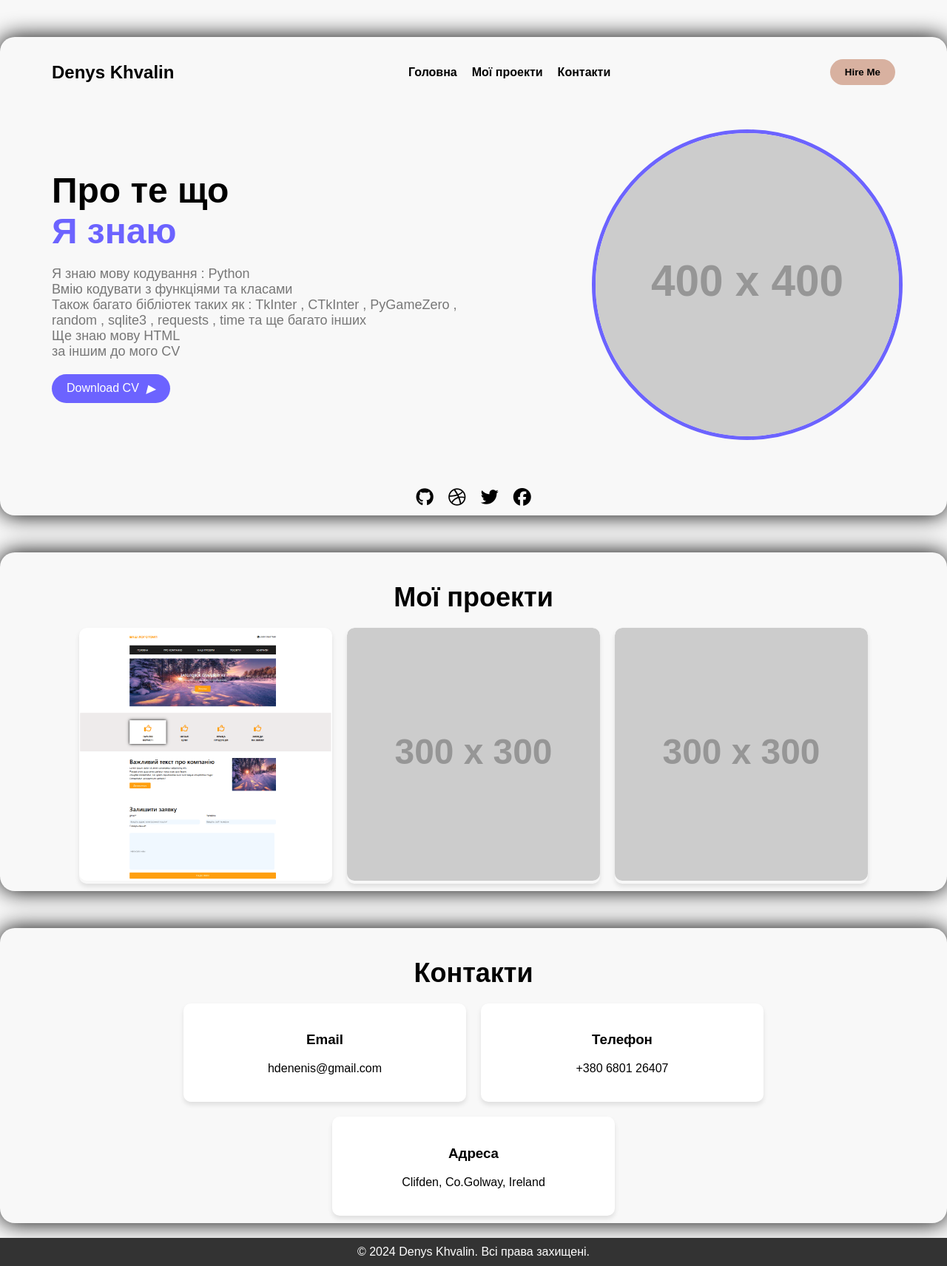
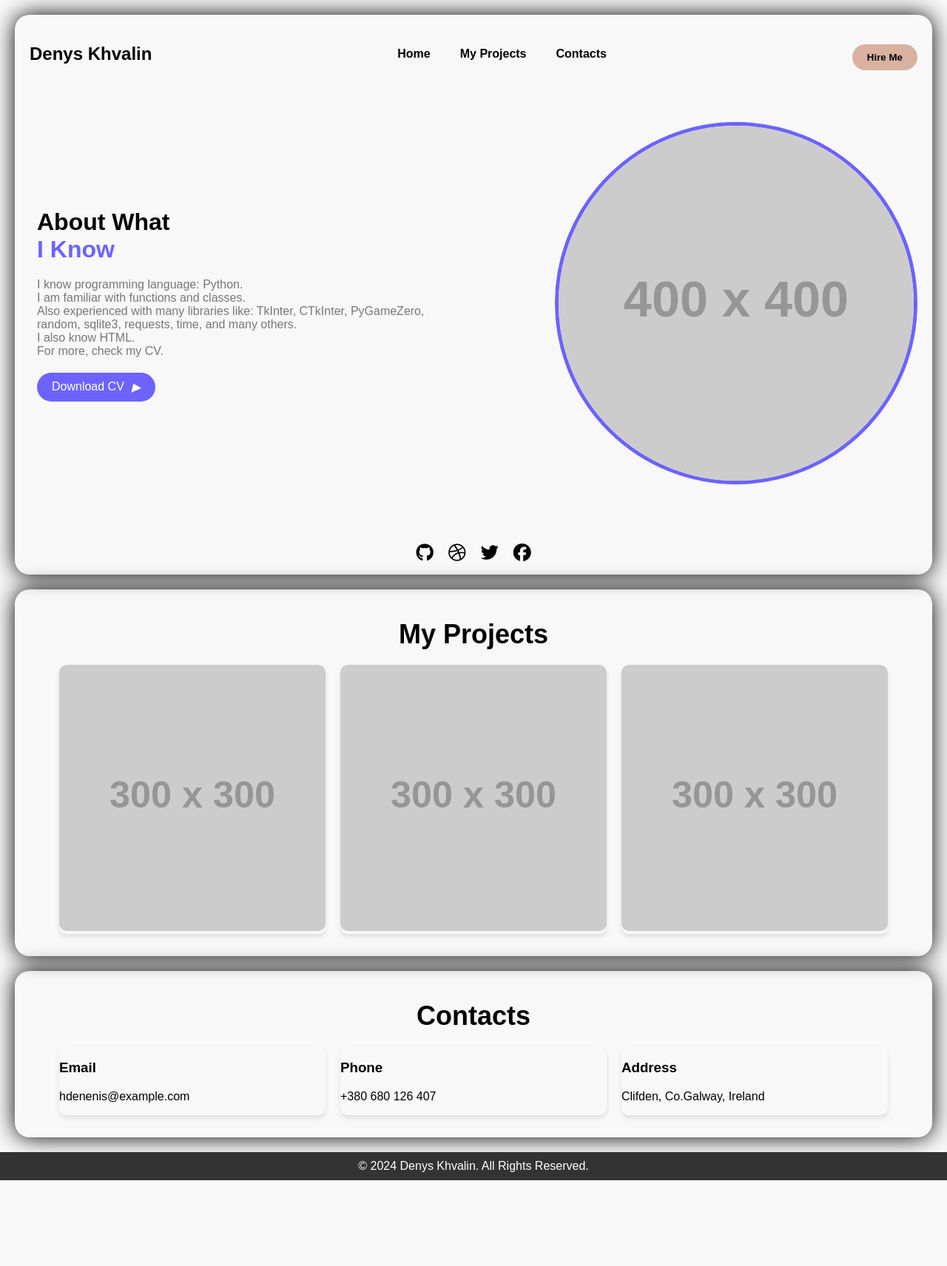
Before and after one commit to Deffnz/Deffnz.github.io, a plain HTML site: page index.html in a window 1280 px wide. Shown: the whole page at 74% size. After the commit the page ends 1596 px from the top, so only its background shows below. Drawn offline with Linux system fonts and the light colour scheme; placeholder pictures from the web are drawn by us.

Commit message:
site fix

```diff
--- a/index.html
+++ b/index.html
@@ -3,7 +3,7 @@
 <head>
     <meta charset="UTF-8">
     <meta name="viewport" content="width=device-width, initial-scale=1.0">
-    <title>James Ken Portfolio</title>
+    <title>Denys Khvalin Portfolio</title>
     <style>
         body {
             background-color: #f8f8f8;
@@ -14,16 +14,17 @@
         .container {
             max-width: 1200px;
             margin: 0 auto;
-            padding: 10px 70px;
+            padding: 10px 20px;
             box-shadow: 0px 0px 30px;
             border-radius: 20px;
-            margin-top: 50px;
+            margin-top: 20px;
         }
         header {
             display: flex;
             justify-content: space-between;
             align-items: center;
             padding: 20px 0;
+            flex-wrap: wrap; /* Allows items to wrap on smaller screens */
         }
         header h1 {
             margin: 0;
@@ -34,14 +35,16 @@
             margin: 0;
             padding: 0;
             display: flex;
+            flex-wrap: wrap; /* Allows items to wrap inside the container */
         }
         nav ul li {
-            margin-left: 20px;
+            margin: 5px 10px; /* Reduced margin for smaller screens */
         }
         nav ul li a {
             text-decoration: none;
             color: #000;
             font-weight: bold;
+            padding: 5px 10px; /* Added padding for clickable area */
         }
         .hire-me {
             background-color: #d8b1a0;
@@ -50,25 +53,29 @@
             padding: 10px 20px;
             font-weight: bold;
             cursor: pointer;
+            margin-top: 10px; /* Added margin for spacing */
         }
         .main-content {
             display: flex;
             justify-content: space-between;
             align-items: center;
             padding: 40px 0;
+            flex-wrap: wrap; /* Allows main content to wrap on smaller screens */
         }
         .main-content .info {
-            max-width: 50%;
+            max-width: 100%;
+            flex-basis: 50%; /* Adjusted to use flexbox */
+            padding: 10px;
         }
         .main-content .info h2 {
-            font-size: 48px;
+            font-size: 32px;
             margin: 0;
         }
         .main-content .info h2 span {
             color: #6c63ff;
         }
         .main-content .info p {
-            font-size: 18px;
+            font-size: 16px;
             color: #777;
             margin: 20px 0;
         }
@@ -91,7 +98,9 @@
             margin-left: 10px;
         }
         .main-content .photo {
-            max-width: 40%;
+            max-width: 100%;
+            flex-basis: 40%; /* Adjusted to use flexbox */
+            padding: 10px;
         }
         .main-content .photo img {
             width: 100%;
@@ -102,39 +111,41 @@
             display: flex;
             justify-content: center;
             margin-top: 20px;
+            flex-wrap: wrap; /* Allows wrapping on smaller screens */
         }
         .social-links a {
-            margin: 0 10px;
+            margin: 5px 10px; /* Reduced margin for smaller screens */
             font-size: 24px;
             color: #000;
             text-decoration: none;
         }
-        .projects-container {
+        .projects-container, .contact-container {
             max-width: 1200px;
-            margin: 50px auto;
+            margin: 20px auto;
             padding: 20px;
             box-shadow: 0px 0px 30px;
             border-radius: 20px;
         }
-        .projects h2 {
+        .projects h2, .contact h2 {
             text-align: center;
             font-size: 36px;
             margin-bottom: 20px;
         }
-        .project-grid {
+        .project-grid, .contact-grid {
             display: flex;
             flex-wrap: wrap;
             gap: 20px;
             justify-content: center;
         }
-        .project {
-            width: 30%;
+        .project, .contact-info {
+            width: calc(100% / 3 - 40px);
             min-width: 250px;
             position: relative;
             overflow: hidden;
             border-radius: 10px;
             box-shadow: 0px 4px 6px rgba(0, 0, 0, 0.1);
             transition: transform 0.3s ease;
+            margin-bottom: 20px;
         }
         .project img {
             width: 100%;
@@ -158,33 +169,6 @@
         .project:hover .project-info {
             opacity: 1;
         }
-        .contact-container {
-            max-width: 1200px;
-            margin: 50px auto;
-            padding: 20px;
-            box-shadow: 0px 0px 30px;
-            border-radius: 20px;
-        }
-        .contact h2 {
-            text-align: center;
-            font-size: 36px;
-            margin-bottom: 20px;
-        }
-        .contact-grid {
-            display: flex;
-            flex-wrap: wrap;
-            gap: 20px;
-            justify-content: center;
-        }
-        .contact-info {
-            width: 30%;
-            min-width: 250px;
-            padding: 20px;
-            border-radius: 10px;
-            box-shadow: 0px 4px 6px rgba(0, 0, 0, 0.1);
-            background-color: #fff;
-            text-align: center;
-        }
         footer {
             background-color: #333;
             color: #fff;
@@ -195,6 +179,35 @@
         footer p {
             margin: 0;
         }
+
+        /* Media Query for Mobile Devices */
+        @media screen and (max-width: 768px) {
+            header {
+                flex-direction: column;
+                align-items: center;
+            }
+            .main-content {
+                flex-direction: column; /* Stack content vertically */
+                text-align: center;
+            }
+            .main-content .info, .main-content .photo {
+                max-width: 100%;
+                flex-basis: auto;
+            }
+            .main-content .info h2 {
+                font-size: 24px; /* Reduced font size for mobile */
+            }
+            .project, .contact-info {
+                width: 100%; /* Full width on mobile */
+            }
+            nav ul {
+                flex-direction: column; /* Vertical menu for mobile */
+                align-items: center;
+            }
+            nav ul li {
+                margin: 10px 0;
+            }
+        }
     </style>
 </head>
 <body>
@@ -203,19 +216,19 @@
             <h1>Denys Khvalin</h1>
             <nav>
                 <ul>
-                    <li><a href="#home">Головна</a></li>
-                    <li><a href="#project">Мої проекти</a></li>
-                    <li><a href="#contacts">Контакти</a></li>
+                    <li><a href="#home">Home</a></li>
+                    <li><a href="#project">My Projects</a></li>
+                    <li><a href="#contacts">Contacts</a></li>
                 </ul>
             </nav>
             <button class="hire-me">Hire Me</button>
         </header>
         <div class="main-content">
             <div class="info">
-                <h2>Про те що <br> <span>Я знаю</span></h2>
-                <p>Я знаю мову кодування : Python <br>Вмію кодувати з функціями та класами<br>
-                Також багато бібліотек таких як : TkInter , CTkInter , PyGameZero ,<br>random , sqlite3 , requests , time та ще багато інших<br>
-                Ще знаю мову HTML <br> за іншим до мого CV
+                <h2>About What <br> <span>I Know</span></h2>
+                <p>I know programming language: Python. <br>I am familiar with functions and classes.<br>
+                Also experienced with many libraries like: TkInter, CTkInter, PyGameZero,<br> random, sqlite3, requests, time, and many others.<br>
+                I also know HTML.<br>For more, check my CV.
                 </p>
                 <a href="#" class="download-cv">Download CV <i>&#9654;</i></a>
             </div>
@@ -232,27 +245,27 @@
     </div>
     <div class="container" id="project">
         <div class="projects">
-            <h2>Мої проекти</h2>
+            <h2>My Projects</h2>
             <div class="project-grid">
                 <div class="project">
-                    <img src="images/1_progekt.png" alt="Project 1">
+                    <img src="https://via.placeholder.com/300" alt="Project 1">
                     <div class="project-info">
-                        <h3>Проект 1</h3>
-                        <p>Опис проекту 1</p>
+                        <h3>Project 1</h3>
+                        <p>Description of Project 1</p>
                     </div>
                 </div>
                 <div class="project">
                     <img src="https://via.placeholder.com/300" alt="Project 2">
                     <div class="project-info">
-                        <h3>Проект 2</h3>
-                        <p>Опис проекту 2</p>
+                        <h3>Project 2</h3>
+                        <p>Description of Project 2</p>
                     </div>
                 </div>
                 <div class="project">
                     <img src="https://via.placeholder.com/300" alt="Project 3">
                     <div class="project-info">
-                        <h3>Проект 3</h3>
-                        <p>Опис проекту 3</p>
+                        <h3>Project 3</h3>
+                        <p>Description of Project 3</p>
                     </div>
                 </div>
             </div>
@@ -260,25 +273,25 @@
     </div>
     <div class="container" id="contacts">
         <div class="contact">
-            <h2>Контакти</h2>
+            <h2>Contacts</h2>
             <div class="contact-grid">
                 <div class="contact-info">
                     <h3>Email</h3>
-                    <p>hdenenis@gmail.com</p>
+                    <p>hdenenis@example.com</p>
                 </div>
                 <div class="contact-info">
-                    <h3>Телефон</h3>
-                    <p>+380 6801 26407</p>
+                    <h3>Phone</h3>
+                    <p>+380 680 126 407</p>
                 </div>
                 <div class="contact-info">
-                    <h3>Адреса</h3>
-                    <p>Clifden, Co.Golway, Ireland</p>
+                    <h3>Address</h3>
+                    <p>Clifden, Co.Galway, Ireland</p>
                 </div>
             </div>
         </div>
     </div>
     <footer>
-        <p>&copy; 2024 Denys Khvalin. Всі права захищені.</p>
+        <p>&copy; 2024 Denys Khvalin. All Rights Reserved.</p>
     </footer>
     <script src="https://kit.fontawesome.com/a076d05399.js"></script>
 </body>
```
Also changed, not shown: 1 other file.
